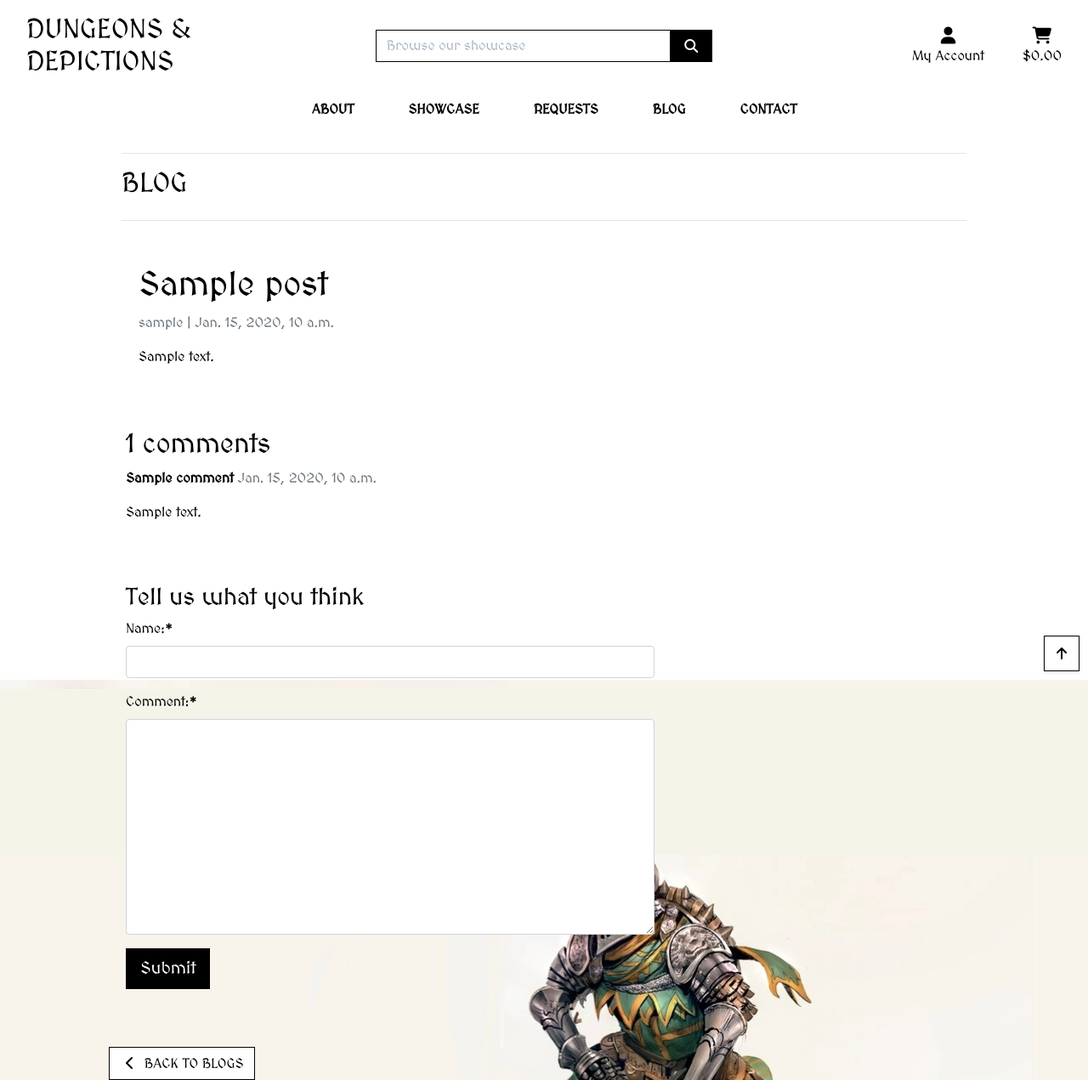
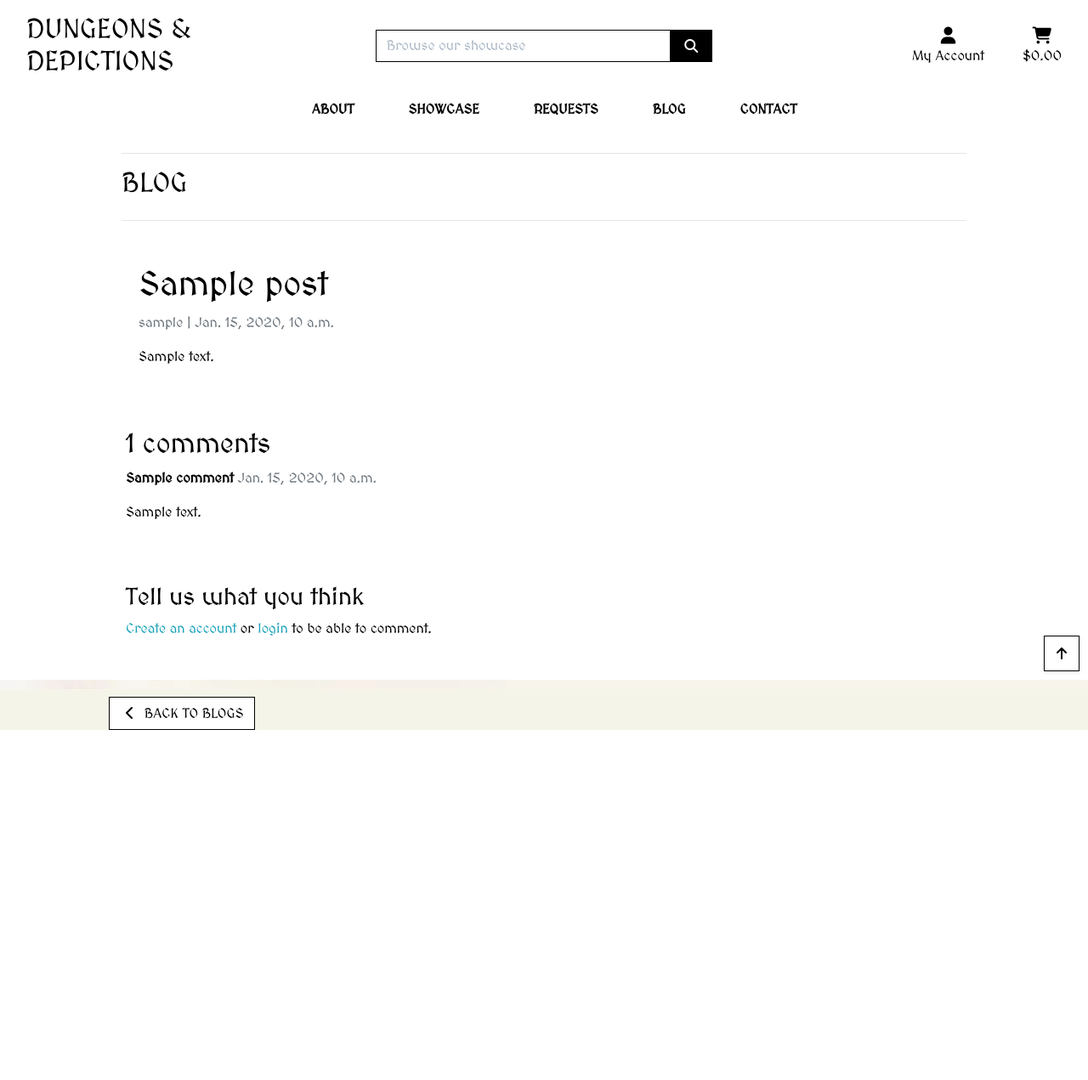
Before and after one commit to Code-Institute-Submissions/ci_milestone_project_4_dungeons_and_depictions, a Django app: a page that uses blog/templates/blog/post_detail.html in a window 1280 px wide. Shown: the whole page at 85% size. After the commit the page ends 859 px from the top, so only its background shows below. Run offline with Django 3.2, Linux system fonts and the light colour scheme; tables that the repository leaves empty hold one stand-in row (values such as "Sample post"); parts of the project's set-up code (start-up, migrations or seed data) failed here and were passed over; some libraries are stand-ins or nearby versions.

Commit message:
Now login is required to post a comment. Added success message.

```diff
--- a/blog/templates/blog/post_detail.html
+++ b/blog/templates/blog/post_detail.html
@@ -55,11 +55,16 @@
                     </div>
                     {% else %}
                     <h3>Tell us what you think</h3>
-                    <form method="post">
-						{% csrf_token %}
-						{{ comment_form | crispy }}
-                        <button type="submit" class="btn btn-black rounded-0 btn-lg">Submit</button>
-                    </form>
+                        {% if user.is_authenticated %}
+                            <form method="post">
+                                {% csrf_token %}
+                                {{ comment_form | crispy }}
+                                <button type="submit" class="btn btn-black rounded-0 btn-lg">Submit</button>
+                            </form>
+						{% else %}
+                            <a class="text-info" href="{% url 'account_signup' %}">Create an account</a> or
+                            <a class="text-info" href="{% url 'account_login' %}">login</a> to be able to comment.
+						{% endif %}
                     {% endif %}
                 </div>
             </div>
--- a/blog/views.py
+++ b/blog/views.py
@@ -1,5 +1,6 @@
 from django.shortcuts import render, get_object_or_404
 from django.views import generic
+from django.contrib import messages
 from .models import Post
 from .forms import CommentForm
 
@@ -30,6 +31,7 @@ def post_detail(request, slug):
             new_comment.post = post
             # Save the comment to the database
             new_comment.save()
+            messages.success(request, 'Comment successfully posted!')
     else:
         comment_form = CommentForm()
 
```
